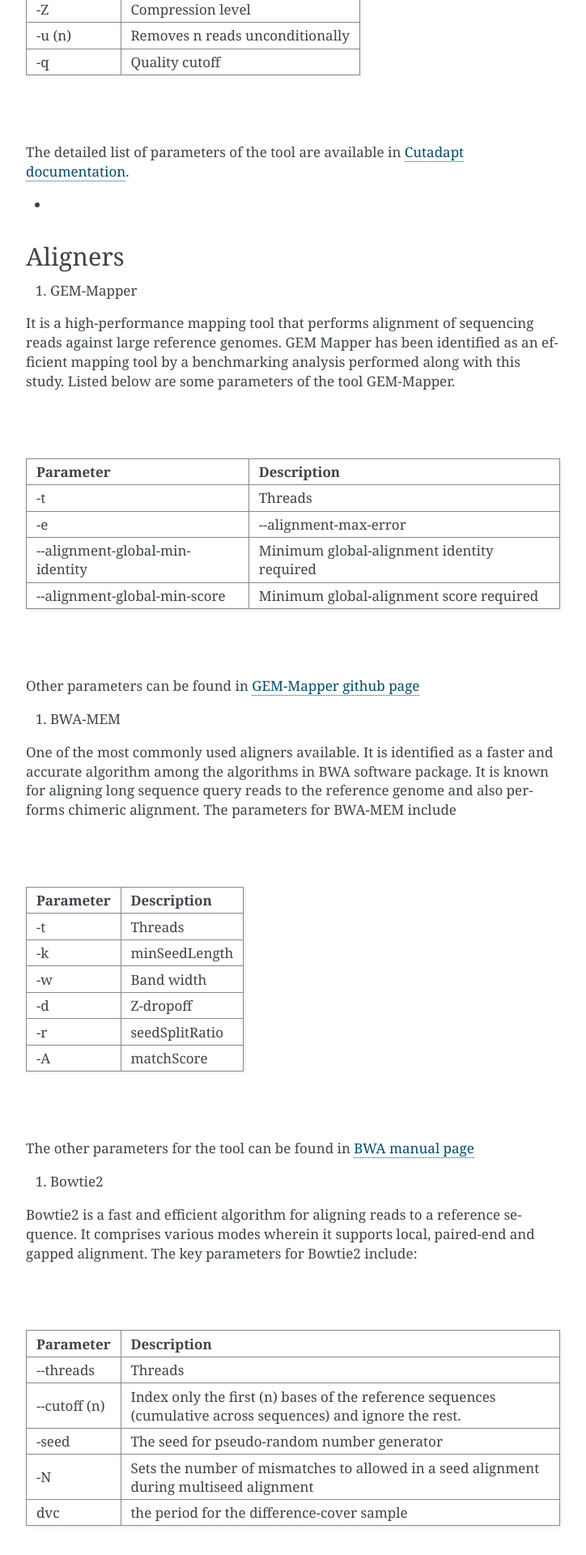
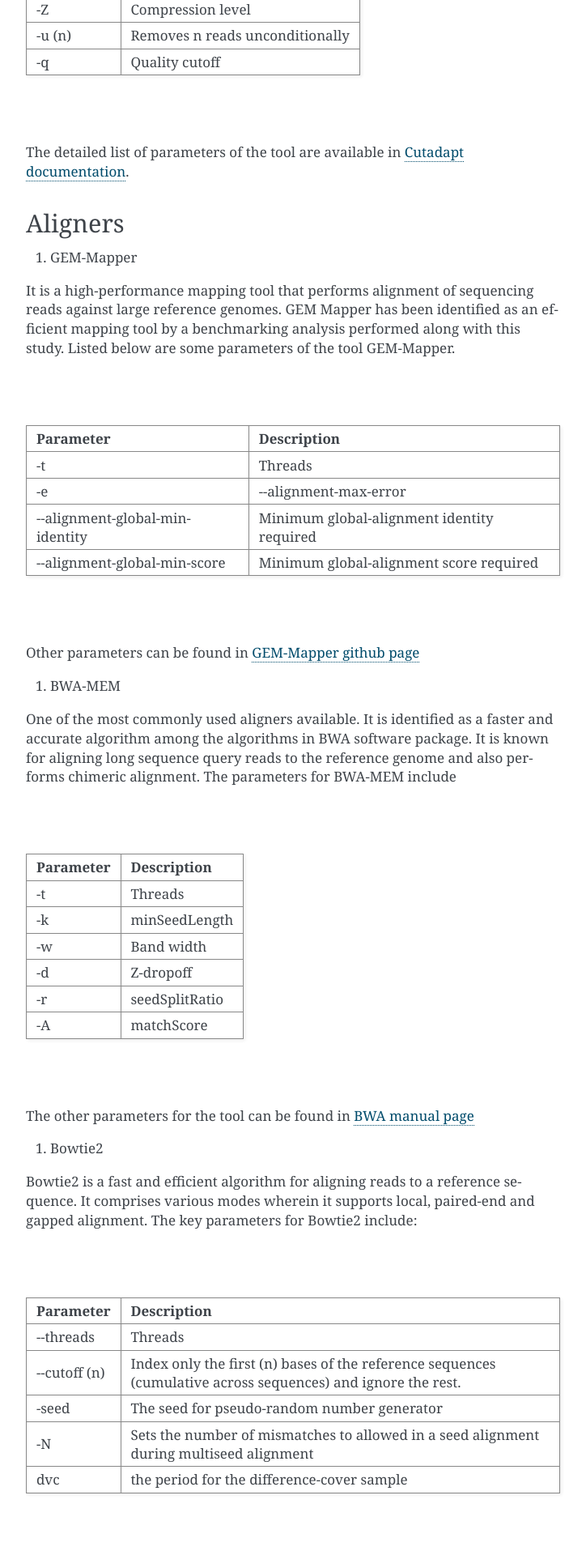
Before and after one commit to anjanaanilkumar1289/iCOMIC_doc, a Sphinx documentation site: the page built from docs/walkthrough.md, in a window 1280 px wide. Shown: the part 1504-3424 px from the top of the page at 81% size, without its empty margins (388-1112 px from the left). Built offline with Sphinx 7.4.7, drawn with Linux system fonts in a browser that asks for light colours.

Commit message:
Update walkthrough.md

```diff
--- a/docs/walkthrough.md
+++ b/docs/walkthrough.md
@@ -52,8 +52,9 @@
 #
 
    The detailed list of parameters of the tool are available in [Cutadapt documentation](https://cutadapt.readthedocs.io/en/stable/guide.html#adapter-types).
-- #### Aligners
- 1.  GEM-Mapper
+
+ #### Aligners
+   1.  GEM-Mapper
 
   It is a high-performance mapping tool that performs alignment of sequencing reads against large reference genomes. GEM Mapper has been identified as an efficient mapping tool by a benchmarking analysis performed along with this study. Listed below are some parameters of the tool GEM-Mapper.
 
```
